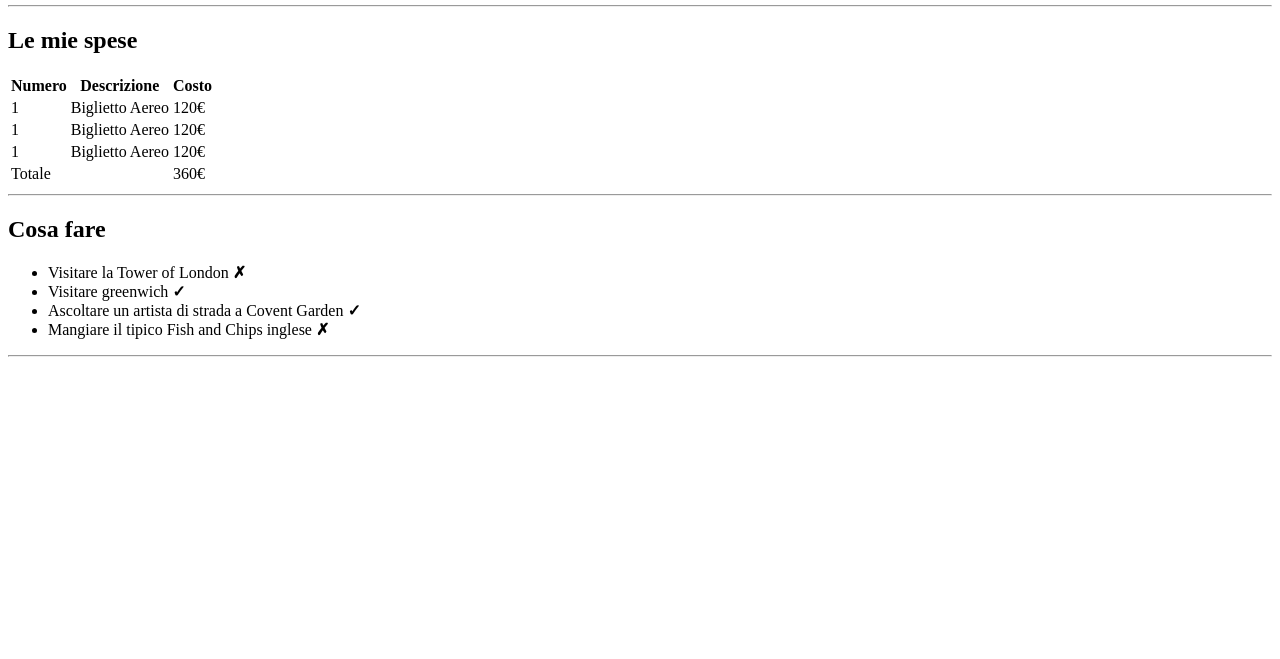
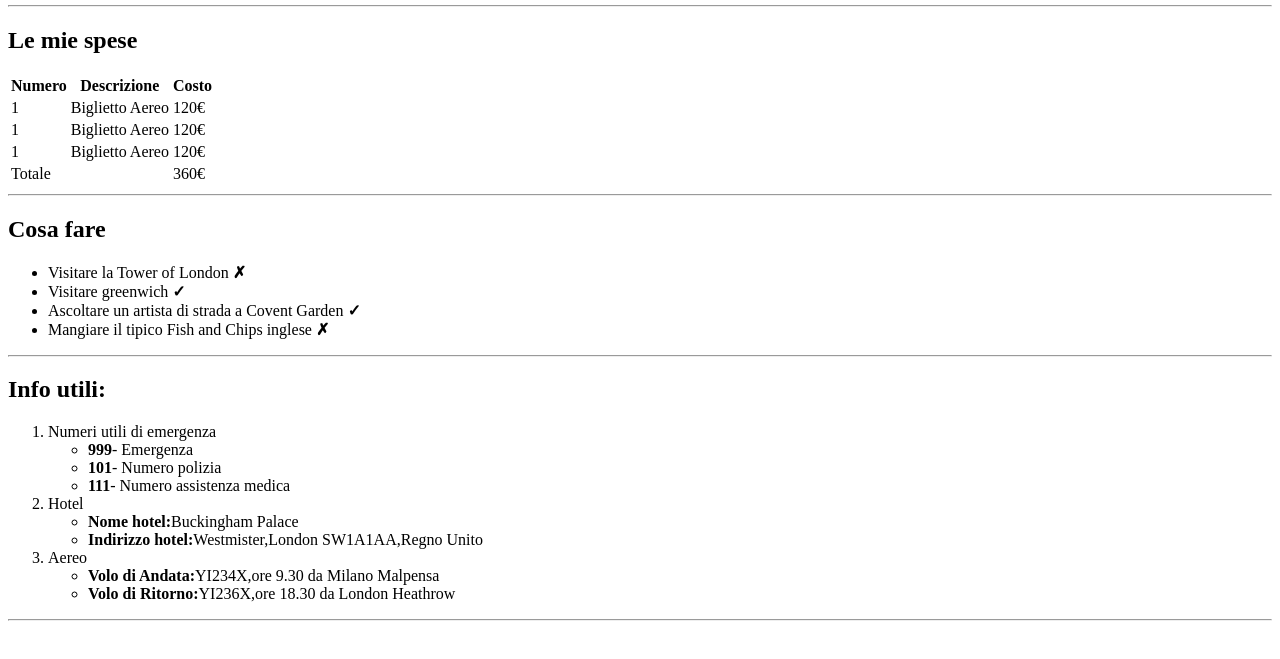
Before and after one commit to IvanRusso91/html-london-trip, a plain HTML site: page index.html in a window 1280 px wide. Shown: the part 101-760 px from the top of the page. Drawn offline with Linux system fonts and the light colour scheme.

Commit message:
Aggiunto lista Info utili

```diff
--- a/index.html
+++ b/index.html
@@ -73,6 +73,30 @@
       </ul>
       <hr>
     </section>
+
+    <section>
+      <h2>Info utili:</h2>
+      <ol>
+        <li>Numeri utili di emergenza</li>
+          <ul>
+            <li><strong>999</strong>- Emergenza</li>
+            <li><strong>101</strong>- Numero polizia</li>
+            <li><strong>111</strong>- Numero assistenza medica</li>
+          </ul>
+        <li>Hotel</li>
+          <ul>
+            <li><strong>Nome hotel:</strong>Buckingham Palace</li>
+            <li><strong>Indirizzo hotel:</strong>Westmister,London SW1A1AA,Regno Unito</li>
+          </ul>
+        <li>Aereo</li>
+          <ul>
+            <li><strong>Volo di Andata:</strong>YI234X,ore 9.30 da Milano Malpensa</li>
+            <li><strong>Volo di Ritorno:</strong>YI236X,ore 18.30 da London Heathrow</li>
+          </ul>
+      </ol>
+      <hr>
+
+    </section>
   </main>
 
   <footer>
```
